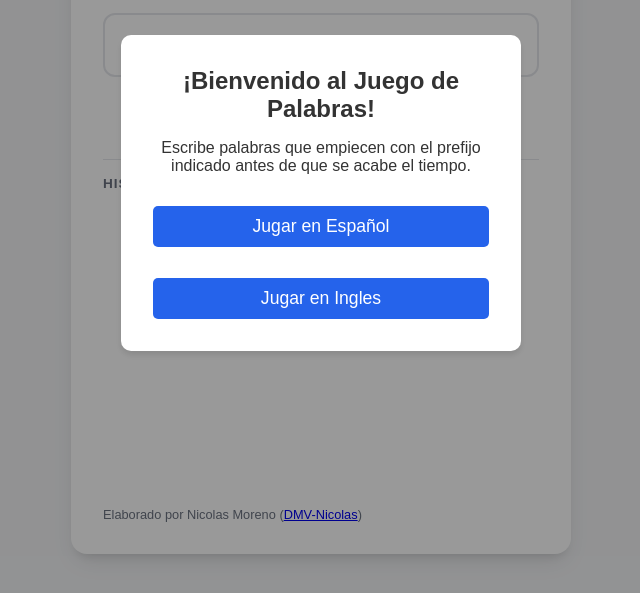
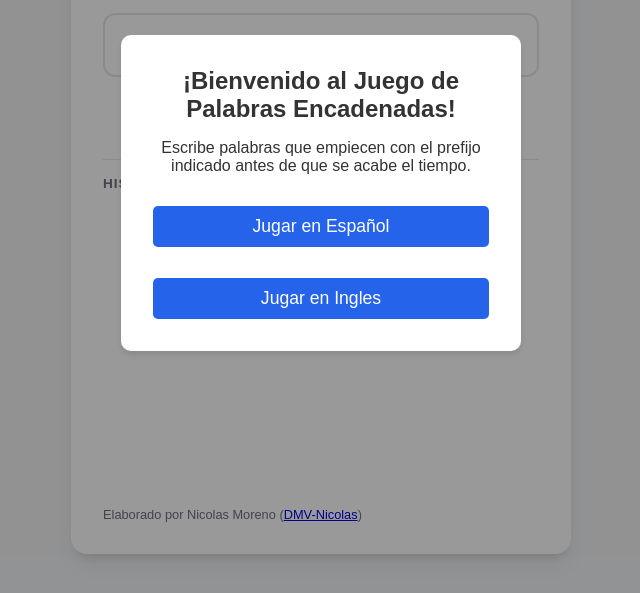
Before and after one commit to DMV-Nicolas/palabras-encadenadas, a plain HTML site: page index.html in a window 1280 px wide. Shown: the part 207-800 px from the top of the page, without its empty margins (319-959 px from the left). Drawn offline with Linux system fonts and the light colour scheme.

Commit message:
se corrigio el titulo del juego

```diff
--- a/index.html
+++ b/index.html
@@ -37,7 +37,7 @@
     </main>
     <div id="startModal" class="modal-overlay">
       <div class="modal-content">
-        <h2>¡Bienvenido al Juego de Palabras!</h2>
+        <h2>¡Bienvenido al Juego de Palabras Encadenadas!</h2>
         <p>
           Escribe palabras que empiecen con el prefijo indicado antes de que se
           acabe el tiempo.
```
